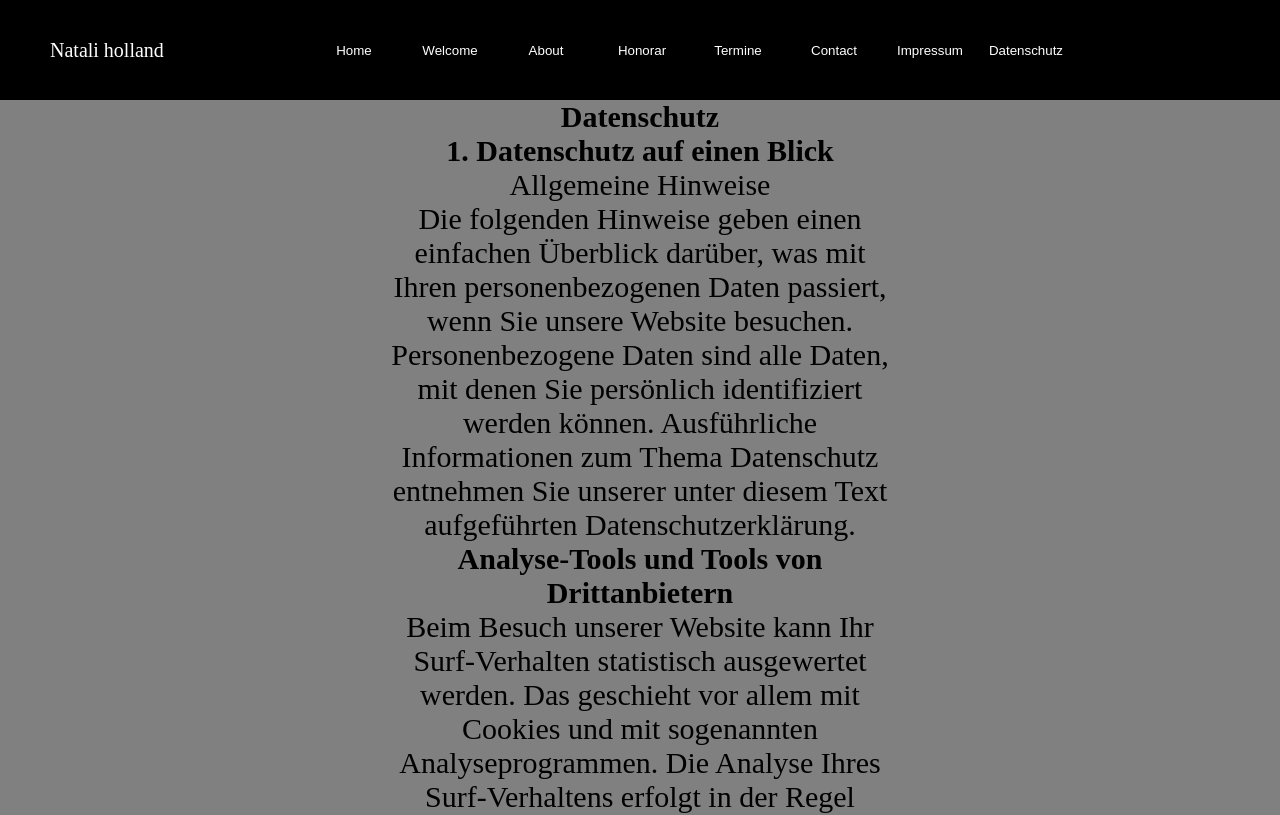
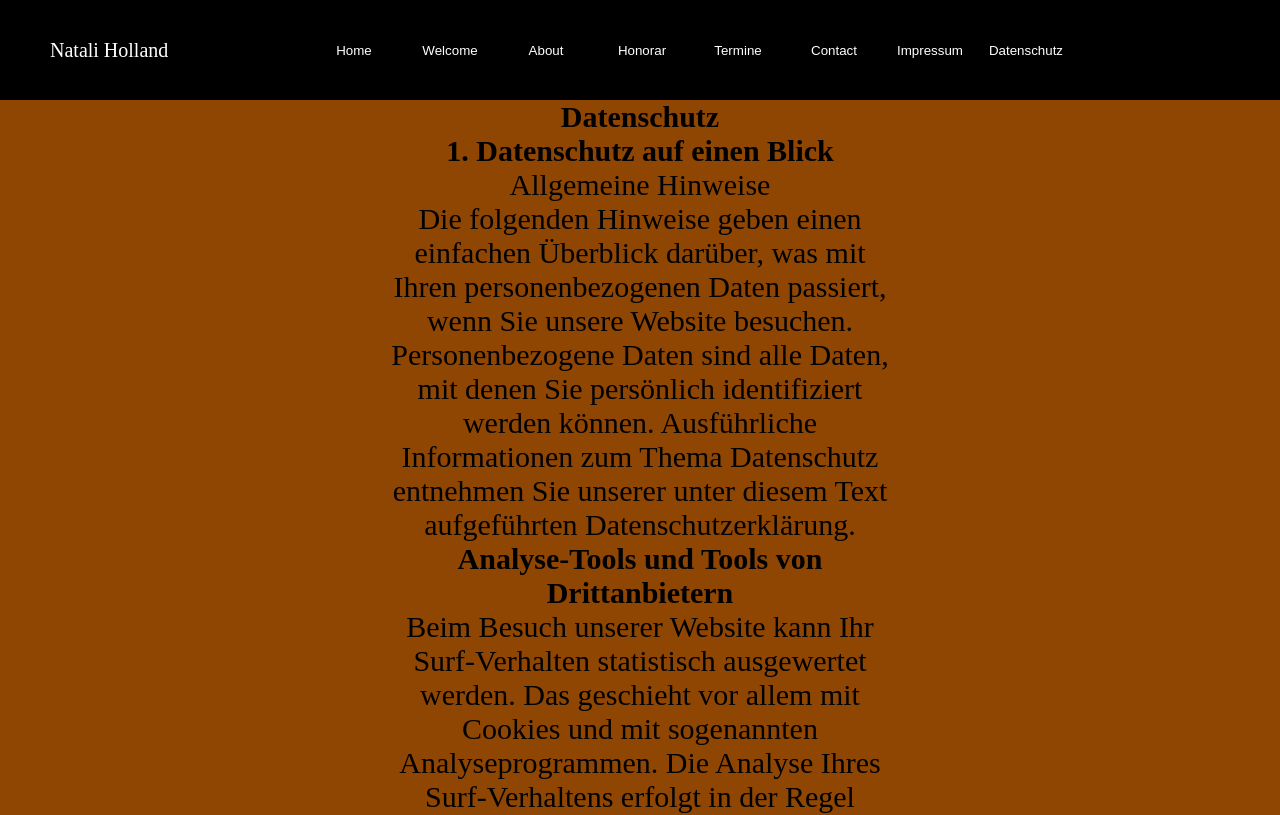
Before and after one commit to t0asty344/websitenetlify, a website: page public/Datenschutz.html in a window 1280 px wide. Shown: the top 815 px of the page. Drawn offline with Linux system fonts and the light colour scheme.

Commit message:
commit 17

```diff
--- a/public/Datenschutz.html
+++ b/public/Datenschutz.html
@@ -6,11 +6,11 @@
     <title>Document</title>
     <link href="style.css" rel="stylesheet">
 </head>
-<body class="Datenschutz_body">
+<body id="Datenschutz_body">
 
     <div class="header">
         <div class="headertext">
-            <p>Natali holland</p>
+            <p>Natali Holland</p>
         </div>
         <div class="headerbuttons">
             <button class="headerbutton" onclick="window.location.href='index.html'">Home</button>
--- a/public/style.css
+++ b/public/style.css
@@ -239,7 +239,7 @@ body#Impressum_body{
 }
 /*Für Datenschutz*/
 body#Datenschutz_body{
-    background-color: rgb(255, 196, 3);
+    background-color: rgb(143, 70, 3);
 
 }
 .Datenschutz_text{
```
Also changed, not shown: public/About.html (+1 -1 lines), public/Contact.html (+1 -1 lines), public/Honorar.html (+1 -1 lines), public/Impressum.html (+1 -1 lines), public/Termine.html (+1 -1 lines), public/Welcome.html (+1 -1 lines), public/index.html (+1 -1 lines).
